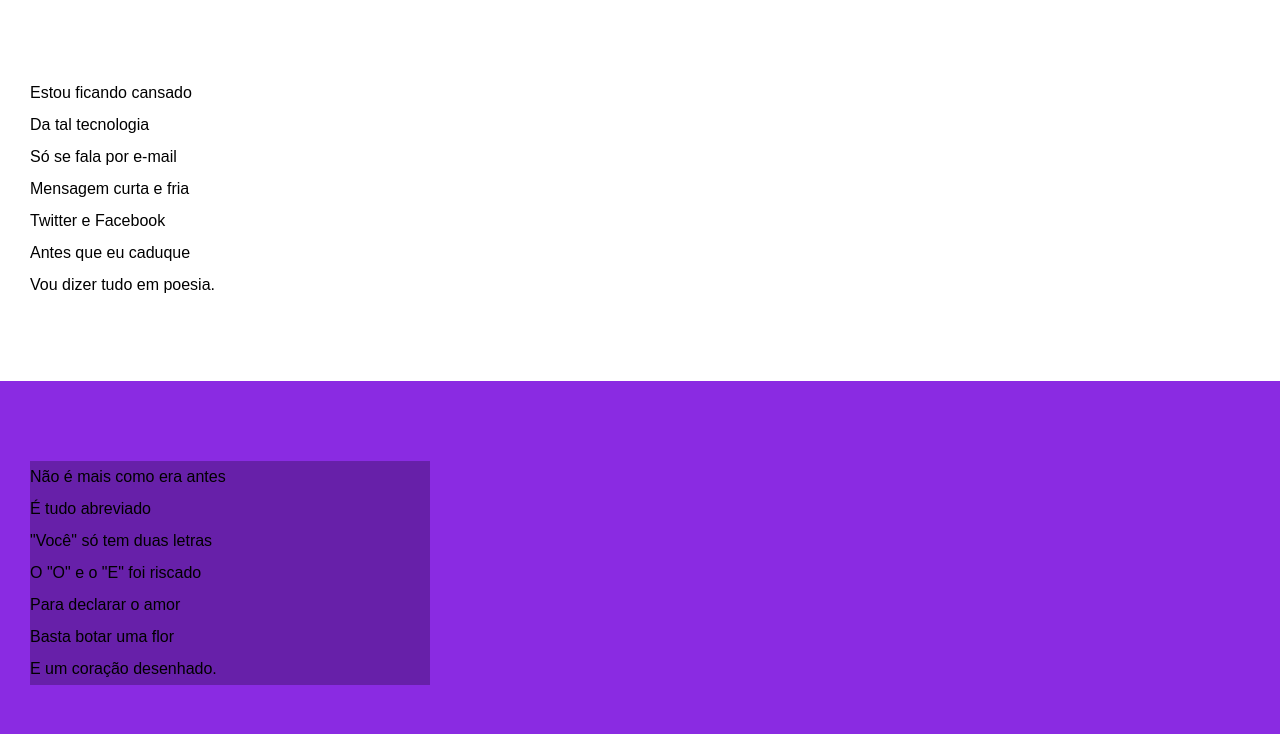
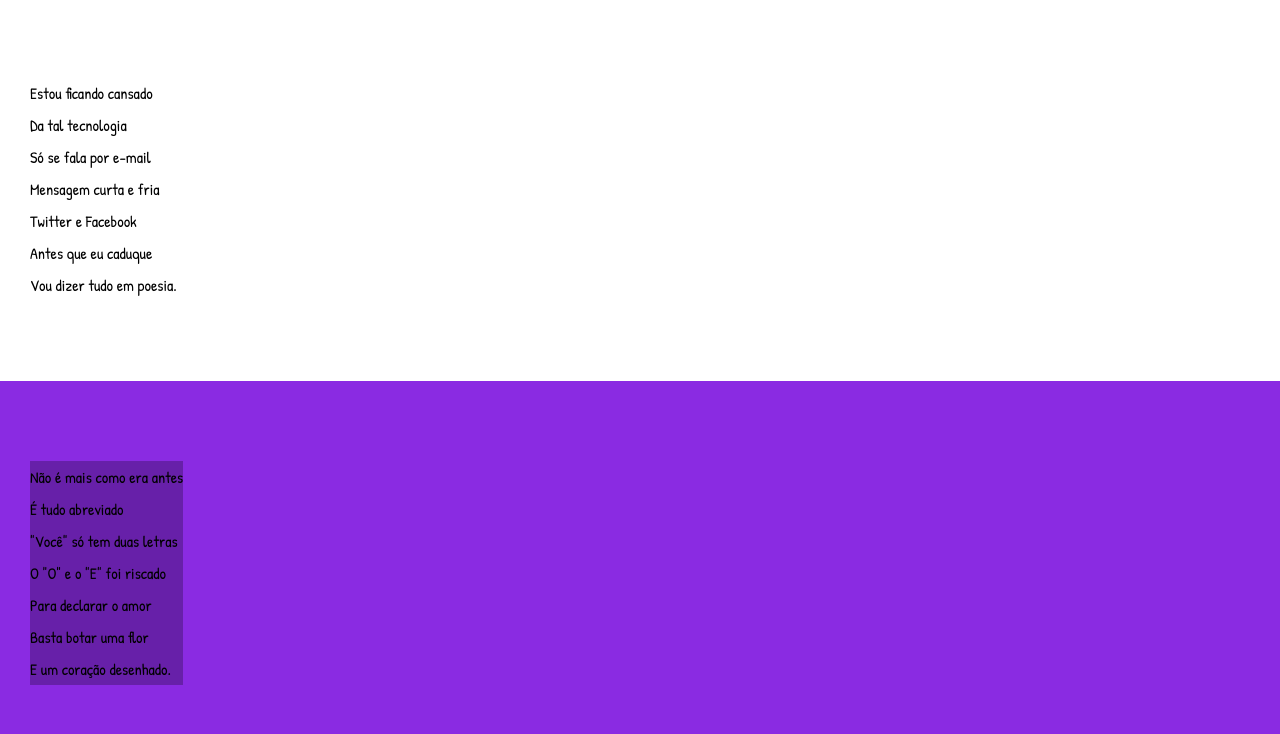
Before and after one commit to DevJPaiva/proejeto-2-curso-html-css-cap-20, a plain HTML site: page index.html in a window 1280 px wide. Shown: the part 158-892 px from the top of the page. Drawn offline with Linux system fonts and the light colour scheme.

Commit message:
add fonts

```diff
--- a/style.css
+++ b/style.css
@@ -1,9 +1,17 @@
 @charset "UTF-8";
+
+@import url('https://fonts.googleapis.com/css2?family=Passion+One:wght@400;700;900&family=Sriracha&display=swap');
+@import url('https://fonts.googleapis.com/css2?family=Patrick+Hand&display=swap');
+
+:root {
+    --fonte1: Verdana, Geneva, Tahoma, sans-serif;
+    --fonte2: 'Passion one', 'cursive';
+    --fonte3: 'Patrick Hand', cursive;
+}
 
 * {
     margin: 0px;
     padding: 0px;
-    font-family: Arial, Helvetica, sans-serif;
 }
 
 html {
@@ -13,6 +21,7 @@ html {
 html, body {
     min-height: 100vh;
     background-color: darkgray;
+    font-family: var(--fonte1);
 }
 
 header {
@@ -24,6 +33,7 @@ header {
 header > h1 {
     padding-top: 50px;
     font-variant: small-caps;
+    font-family: var(--fonte2);
 }
 
 header > p {
@@ -45,6 +55,7 @@ section {
     padding-bottom: 10vh;
     padding-left: 30px;
     line-height: 2em;
+    font-family: var(--fonte3)
 }
 
 section.normal {
@@ -57,7 +68,7 @@ section.imagem {
 }
 
 section.imagem > p {
-    width: 400px;
+    display: inline-block;
     background-color: rgba(0, 0, 0, 0.253);
 }
 
@@ -81,6 +92,7 @@ section.imagem > p {
 footer {
     background-color: black;
     text-align: center;
+    font-family: var(--fonte1);
     color: white;
     padding-top: 12px;
     padding-bottom: 12px;
```
Also changed, not shown: fonte/OFL.txt (added), fonte/Sriracha-Regular.ttf (added).
